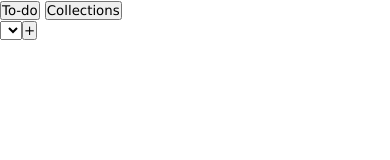
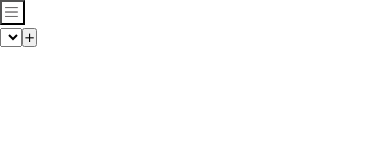
Before and after one commit to ChrisHallwright/to-do-list, a website built with webpack: page src/template.html in a window 390 px wide. Built offline with nearby package versions, Linux system fonts and the light colour scheme.

Commit message:
Make nav buttons square hamburger and X to open Collections and To-do divs respectively

```diff
--- a/src/index.js
+++ b/src/index.js
@@ -8,11 +8,17 @@ const content = document.querySelector('#content');
 content.appendChild(toDoDiv());
 
 const toDoBtn = document.querySelector('#to-do');
+toDoBtn.hidden = true;
+const collectionsBtn = document.querySelector('#collections');
+
 toDoBtn.addEventListener('click', (e) => {
   content.replaceChild(toDoDiv(), content.childNodes[0]);
+  collectionsBtn.hidden = false;
+  toDoBtn.hidden = true;
 });
 
-const collectionsBtn = document.querySelector('#collections');
 collectionsBtn.addEventListener('click', (e) => {
   content.replaceChild(collectionDiv(), content.childNodes[0]);
+  toDoBtn.hidden = false;
+  collectionsBtn.hidden = true;
 });
--- a/src/styles.css
+++ b/src/styles.css
@@ -3,6 +3,17 @@
   box-sizing: border-box;
   margin: 0;
   padding: 0;
+}
+
+button#collections {
+  background-image: url('./assets/Menu-Icon.png');
+  background-size: 20px 20px;
+}
+button#collections,
+button#to-do {
+  height: 25px;
+  width: 25px;
+  background-color: white;
 }
 
 form {
--- a/src/template.html
+++ b/src/template.html
@@ -10,8 +10,8 @@
 <body>
   <header>
     <nav>
-      <button id="to-do">To-do</button>
-      <button id="collections">Collections</button>
+      <button id="to-do">X</button>
+      <button id="collections"></button>
     </nav>
   </header>
   <div id="content"></div>
```
Also changed, not shown: src/assets/Menu-Icon.png (added).
